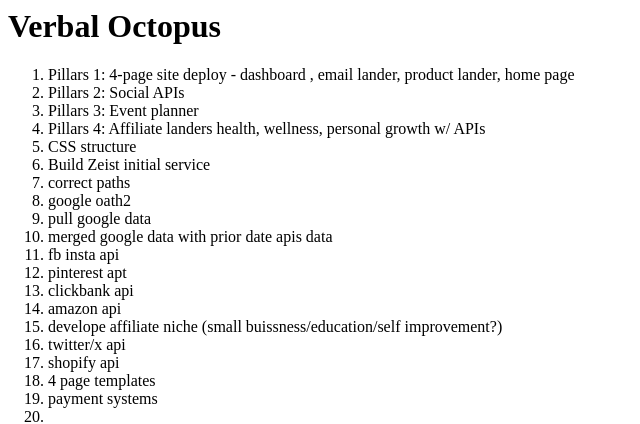
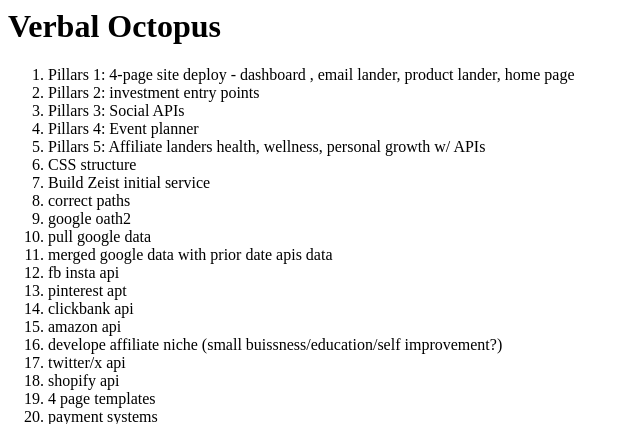
Before and after one commit to mm3023/EntrySeeker, a Django app: page /--bogo/ in a window 1280 px wide. Shown: the top 424 px of the page, without its empty margins (0-640 px from the left). Run offline with Django 5.2, Linux system fonts and the light colour scheme.

Commit message:
Update inputTemplate.html

```diff
--- a/mysite/templates/inputTemplate.html
+++ b/mysite/templates/inputTemplate.html
@@ -11,9 +11,10 @@
 <h1> Verbal Octopus </h1>
 <ol>
 <li>Pillars 1: 4-page site deploy - dashboard , email lander, product lander, home page </li>
-<li>Pillars 2: Social APIs</li>
-<li>Pillars 3: Event planner</li>
-<li>Pillars 4: Affiliate landers health, wellness, personal growth w/ APIs</li>
+<li>Pillars 2: investment entry points </li>
+<li>Pillars 3: Social APIs</li>
+<li>Pillars 4: Event planner</li>
+<li>Pillars 5: Affiliate landers health, wellness, personal growth w/ APIs</li>
 
 
 <li>CSS structure </li>
```
